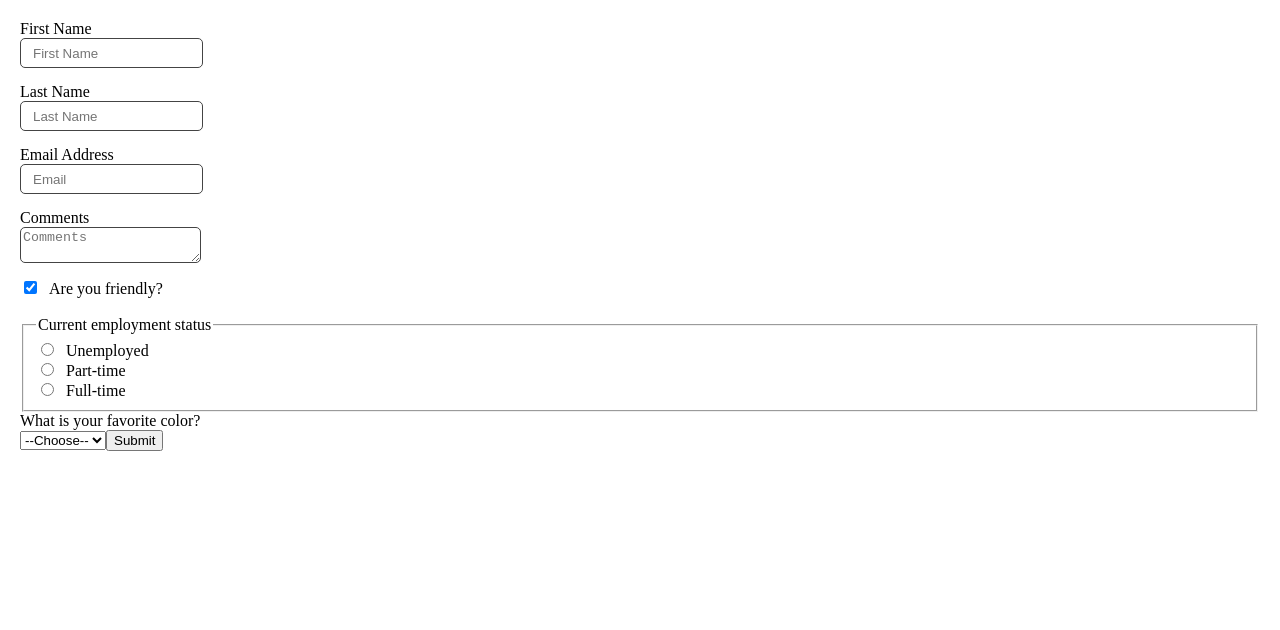
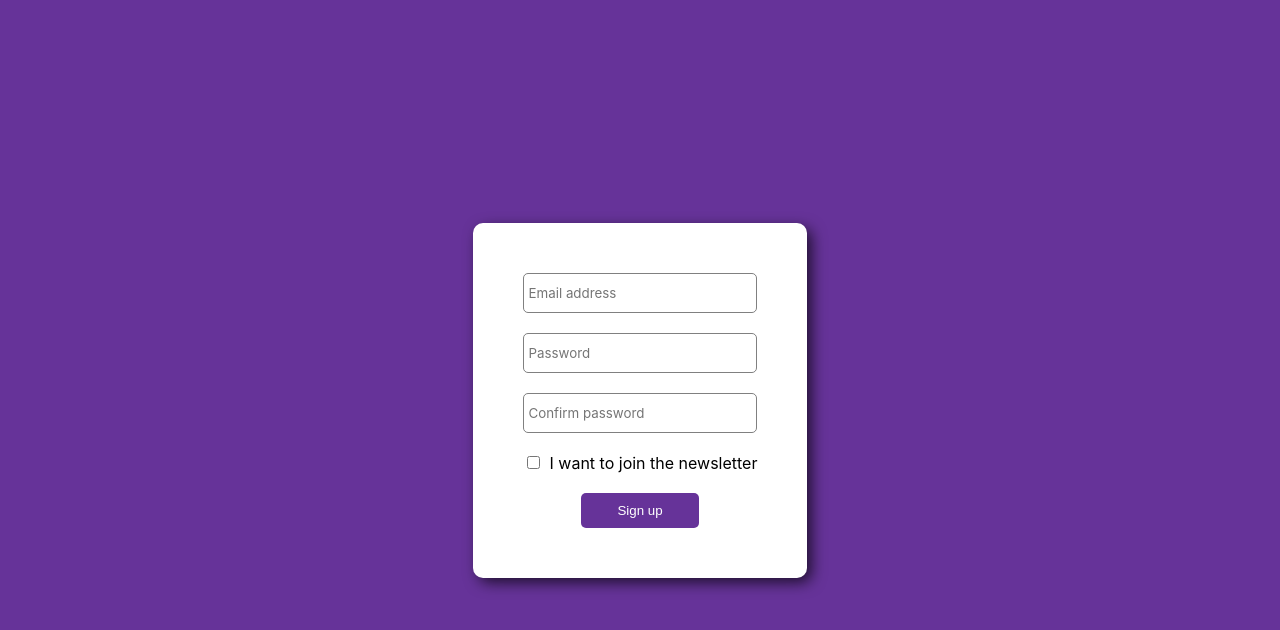
Before and after one commit to jasnmar/scrimba-rb-forms, a React (Vite) app: page / in a window 1280 px wide. Shown: the top 630 px of the page. Built offline with nearby package versions, Linux system fonts and the light colour scheme.

Commit message:
Challenge Start

```diff
--- a/src/App.jsx
+++ b/src/App.jsx
@@ -1,14 +1,60 @@
-
-import './App.css'
-
-function App() {
 
 
-  return (
-    <>
-      <h1> App</h1>
-    </>
-  )
+export default function App() {
+
+    /**
+     * Challenge: Connect the form to local state
+     *
+     * 1. Create a state object to store the 4 values we need to save.
+     * 2. Create a single handleChange function that can
+     *    manage the state of all the inputs and set it up
+     *    correctly
+     * 3. When the user clicks "Sign up", check if the
+     *    password & confirmation match each other. If
+     *    so, log "Successfully signed up" to the console.
+     *    If not, log "passwords to not match" to the console.
+     * 4. Also when submitting the form, if the person checked
+     *    the "newsletter" checkbox, log "Thanks for signing
+     *    up for our newsletter!" to the console.
+     */
+
+    function handleSubmit(event) {
+        event.preventDefault()
+    }
+
+    return (
+        <div className="form-container">
+            <form className="form" onSubmit={handleSubmit}>
+                <input
+                    type="email"
+                    placeholder="Email address"
+                    className="form--input"
+                />
+                <input
+                    type="password"
+                    placeholder="Password"
+                    className="form--input"
+                />
+                <input
+                    type="password"
+                    placeholder="Confirm password"
+                    className="form--input"
+                />
+
+                <div className="form--marketing">
+                    <input
+                        id="okayToEmail"
+                        type="checkbox"
+
+                    />
+                    <label htmlFor="okayToEmail">I want to join the newsletter</label>
+                </div>
+                <button
+                    className="form--submit"
+                >
+                    Sign up
+                </button>
+            </form>
+        </div>
+    )
 }
-
-export default App
--- a/src/index.css
+++ b/src/index.css
@@ -4,26 +4,56 @@
 
 body {
   margin: 0;
-  padding: 20px;
+  background-color: #639;
+  height: 100vh;
+  font-family: 'Inter', sans-serif;
 }
 
-input[type="text"], input[type="email"] {
-  margin-bottom: 15px;
-  height: 30px;
-  text-indent: 10px;
-  border: 1px solid #444;
-  border-radius: 5px;
-  display: block;
+.form-container {
+  height: 100vh;
+  padding: 20px;
+  display: flex;
+  flex-direction: column;
+  justify-content: center;
+  align-items: center;
 }
 
-input[type="checkbox"], input[type="radio"] {
-  margin-right: 0.75rem;
+.form {
+  background-color: white;
+  padding: 50px;
+  border-radius: 10px;
+  display: flex;
+  flex-direction: column;
+  align-items: center;
+  box-shadow: 5px 5px 15px -1px rgba(0,0,0,0.75);
 }
 
-textarea {
-  margin-bottom: 15px;
-  border: 1px solid #444;
+.form--input {
+  width: 100%;
+  margin-bottom: 20px;
+  height: 40px;
   border-radius: 5px;
-  display: block;
+  border: 1px solid gray;
+  padding: 5px;
+  font-family: 'Inter', sans-serif;
+}
 
+.form--submit {
+  width: 50%;
+  padding: 10px;
+  border-radius: 5px;
+  color: white;
+  background-color: #639;
+  border: none;
+  cursor: pointer;
 }
+
+.form--marketing {
+  display: flex;
+  margin-bottom: 20px;
+  align-items: center;
+}
+
+.form--marketing > input {
+  margin-right: 10px;
+}
--- a/src/main.jsx
+++ b/src/main.jsx
@@ -1,10 +1,11 @@
 import React from 'react'
 import ReactDOM from 'react-dom/client'
 import './index.css'
-import Form from './Form.jsx'
+import App from './App'
+//import Form from './Form.jsx'
 
 ReactDOM.createRoot(document.getElementById('root')).render(
   <React.StrictMode>
-    <Form />
+    <App />
   </React.StrictMode>,
 )
```
